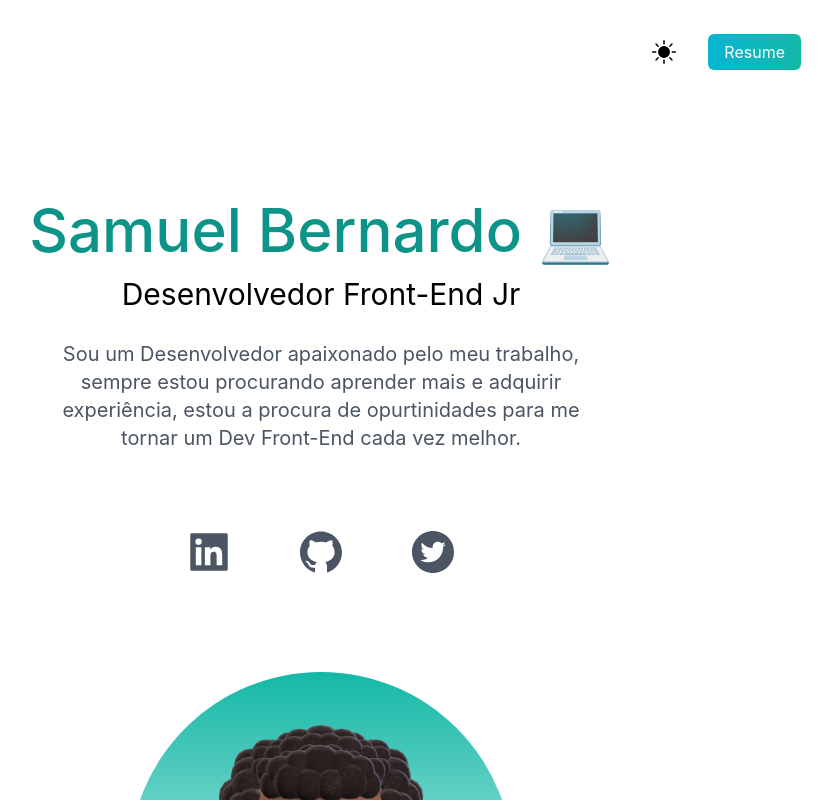
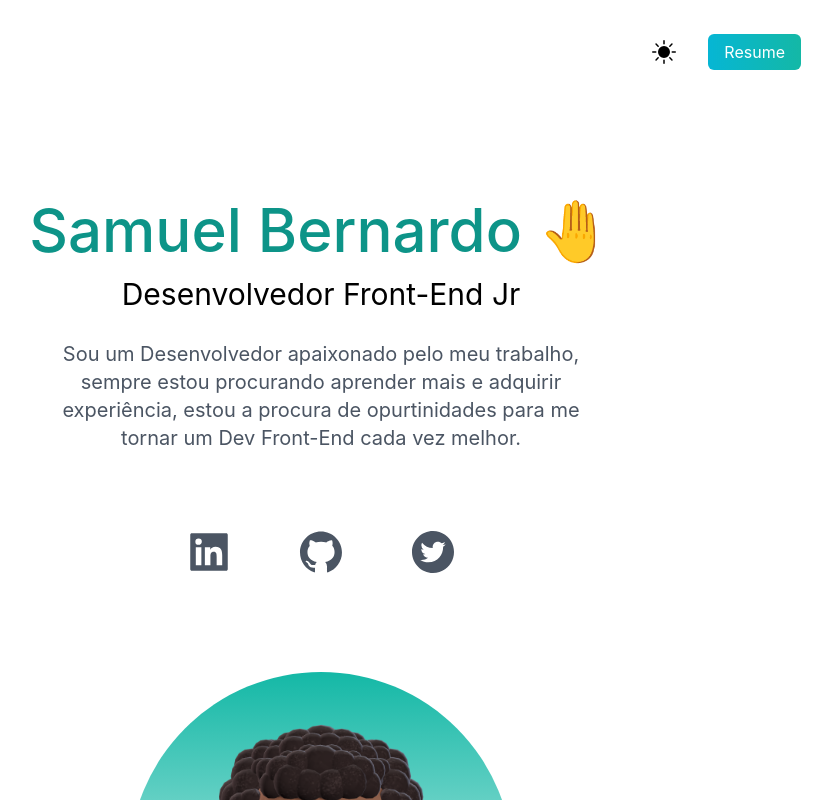
Before and after one commit to Smkhb/portfolio-01, a React (Vite) app: page / in a window 1280 px wide. Shown: the top 800 px of the page, without its empty margins (319-1151 px from the left). Built offline with nearby package versions, Linux system fonts and the light colour scheme.

Commit message:
Revert "💻"
This reverts commit f12f286005ae0170cda4a4d7e22503c4be89d23b.

```diff
--- a/src/App.jsx
+++ b/src/App.jsx
@@ -42,7 +42,7 @@ function App() {
           </nav>
 
           <div className='text-center p-10'>
-            <h2 className='text-5xl py-2 text-teal-600 font-medium md:text-6xl'>Samuel Bernardo <span className=''>💻</span></h2>
+            <h2 className='text-5xl py-2 text-teal-600 font-medium md:text-6xl'>Samuel Bernardo <span className=''>🤚</span></h2>
             <h3 className='text-2xl py-2 md:text-3xl dark:text-white'>Desenvolvedor Front-End Jr</h3>
             <p className='text-md py-5 leading-8 text-gray-600 md:text-xl max-w-xl mx-auto dark:text-slate-300'>
               Sou um Desenvolvedor apaixonado pelo meu trabalho, sempre estou
```
